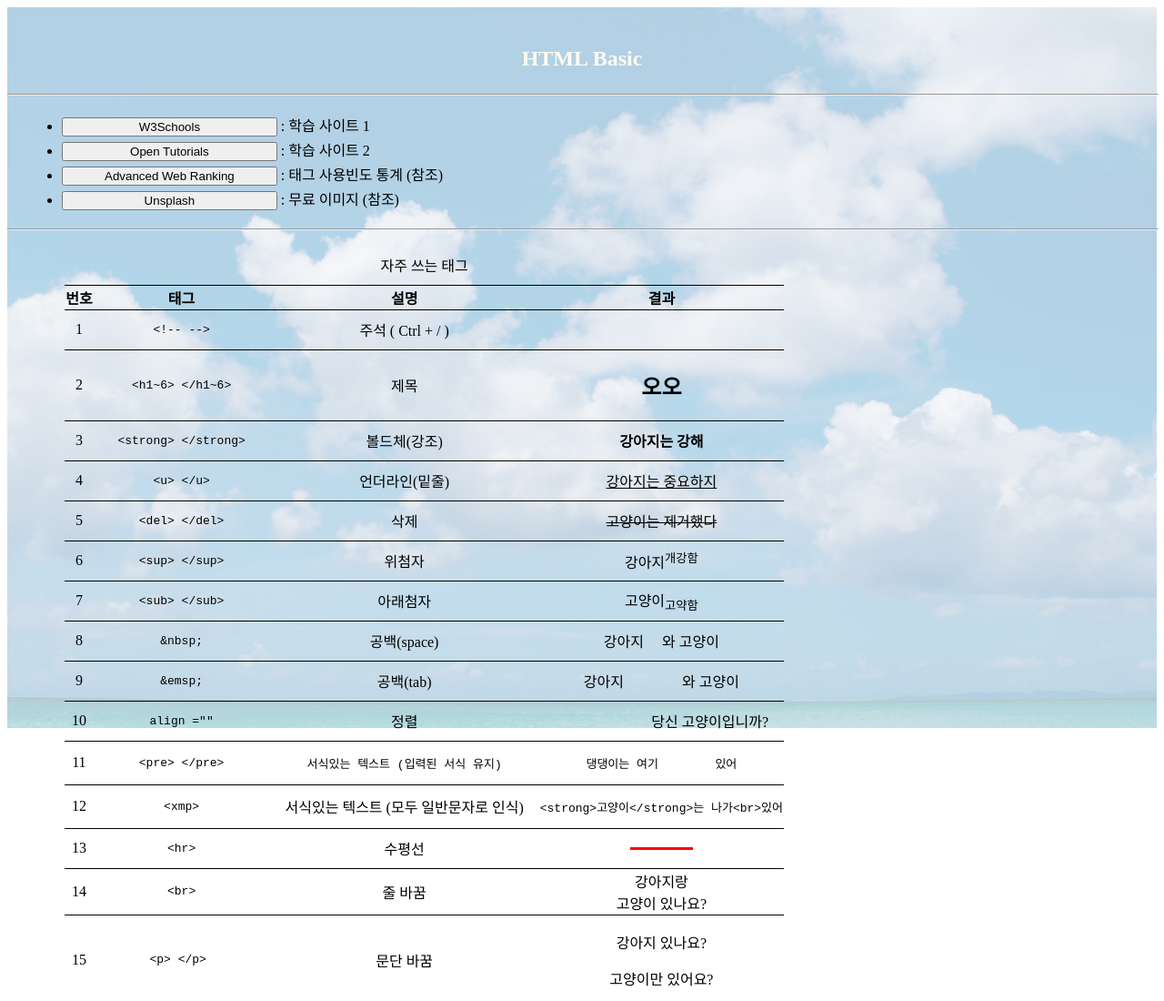
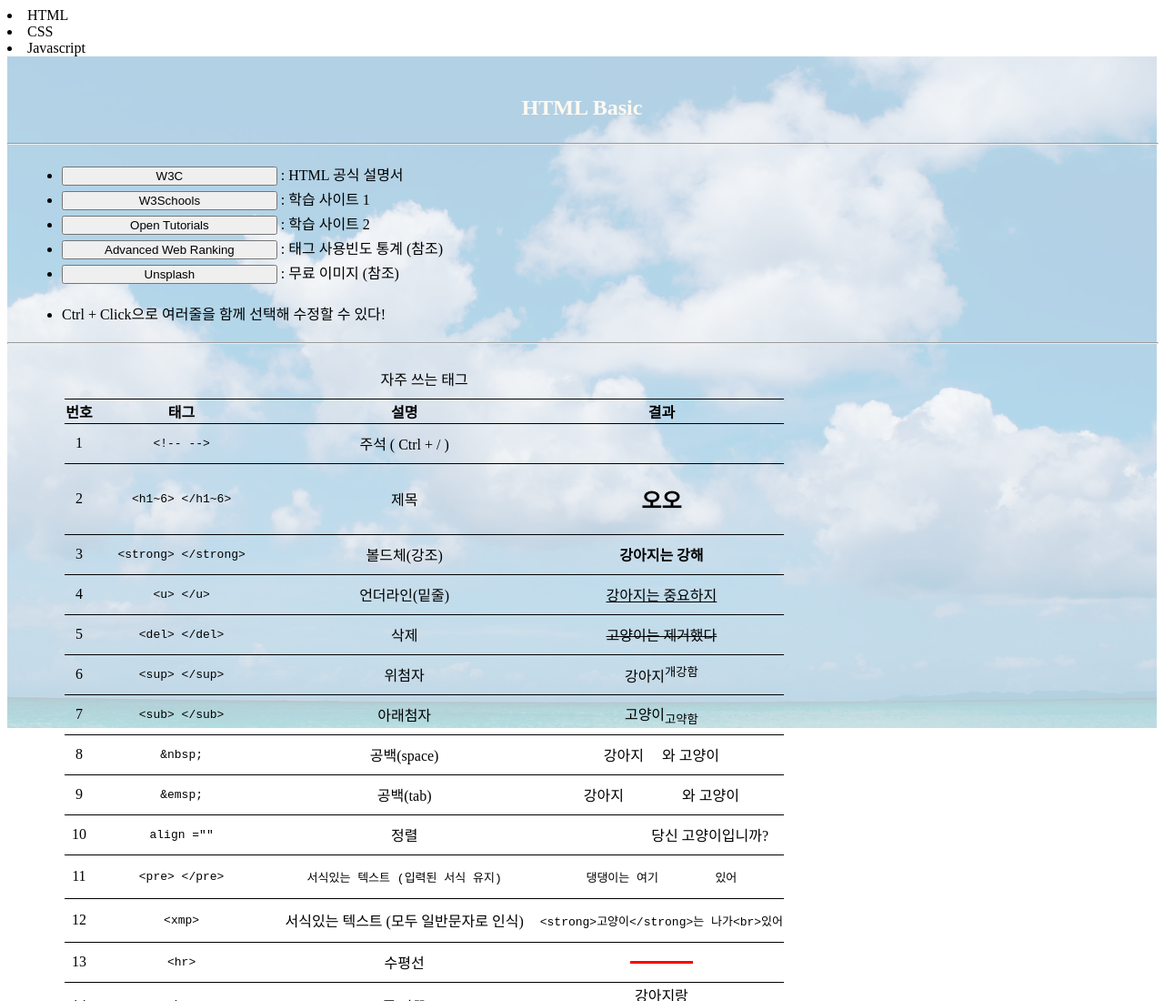
Before and after one commit to 16Hongc/TIL, a plain HTML site: page Web/HTML/03.구조/03.구조.html in a window 1280 px wide. Shown: the top 1100 px of the page at 91% size. Drawn offline with Linux system fonts and the light colour scheme.

Commit message:
내용 정리

```diff
--- a/Web/HTML/03.구조/03.구조.html
+++ b/Web/HTML/03.구조/03.구조.html
@@ -1,7 +1,10 @@
 <!DOCTYPE html>
 <html>
+
     <head>
         <meta charset="utf-8">
+        <title>Web Study Note</title>
+
         <style>
             .container {
                 width: 100%;
@@ -36,6 +39,13 @@
             }
         </style>
     </head>
+
+    <li>HTML</li>
+    <li>CSS</li>
+    <li>Javascript</li>
+
+
+
     <body>
         <div class="container">
 
@@ -49,10 +59,17 @@
 
                 <ul style="margin:20px;">
 
-                    <li><button style="width:20%;margin-bottom:2px;" onClick="window.open('https://www.w3schools.com/')">W3Schools</button> : 학습 사이트 1</li>
+                    <li><button style="width:20%;margin-bottom:2px;" onClick="window.open('https://www.w3.org/TR/html51/')">W3C</button> : HTML 공식 설명서 </li>
+                    <li><button style="width:20%;margin-bottom:2px;" onClick="window.open('https://www.w3schools.com/')">W3Schools</button> : 학습 사이트 1 </li>
                     <li><button style="width:20%;margin-bottom:2px;" onClick="window.open('https://www.opentutorials.org/')">Open Tutorials</button> : 학습 사이트 2 </li>
                     <li><button style="width:20%;margin-bottom:2px;" onClick="window.open('https://www.advancedwebranking.com/html/')">Advanced Web Ranking</button> : 태그 사용빈도 통계 (참조)</li>
                     <li><button style="width:20%;" onClick="window.open('https://unsplash.com/')">Unsplash</button> : 무료 이미지 (참조)</li>
+
+                </ul>
+
+                <ul style="margin:20px;">
+
+                    <li>Ctrl + Click으로 여러줄을 함께 선택해 수정할 수 있다!</li>
 
                 </ul>
 
@@ -177,7 +194,7 @@
                         <td>16</td>
                         <td> <xmp> <a href=""> </a> </xmp> </td>
                         <td> 하이퍼링크 </td>
-                        <td> <a href="https://namu.wiki/w/%EA%B3%A0%EC%96%91%EC%9D%B4" title="보러가자"><strong>고앵이</strong></a> </td>
+                        <td> <a href="https://namu.wiki/w/%EA%B3%A0%EC%96%91%EC%9D%B4" target="_blank" title="보러가자"><strong>고앵이</strong></a> </td>
                     </tr>
 
                     <tr>
```
Also changed, not shown: 1 other file.
